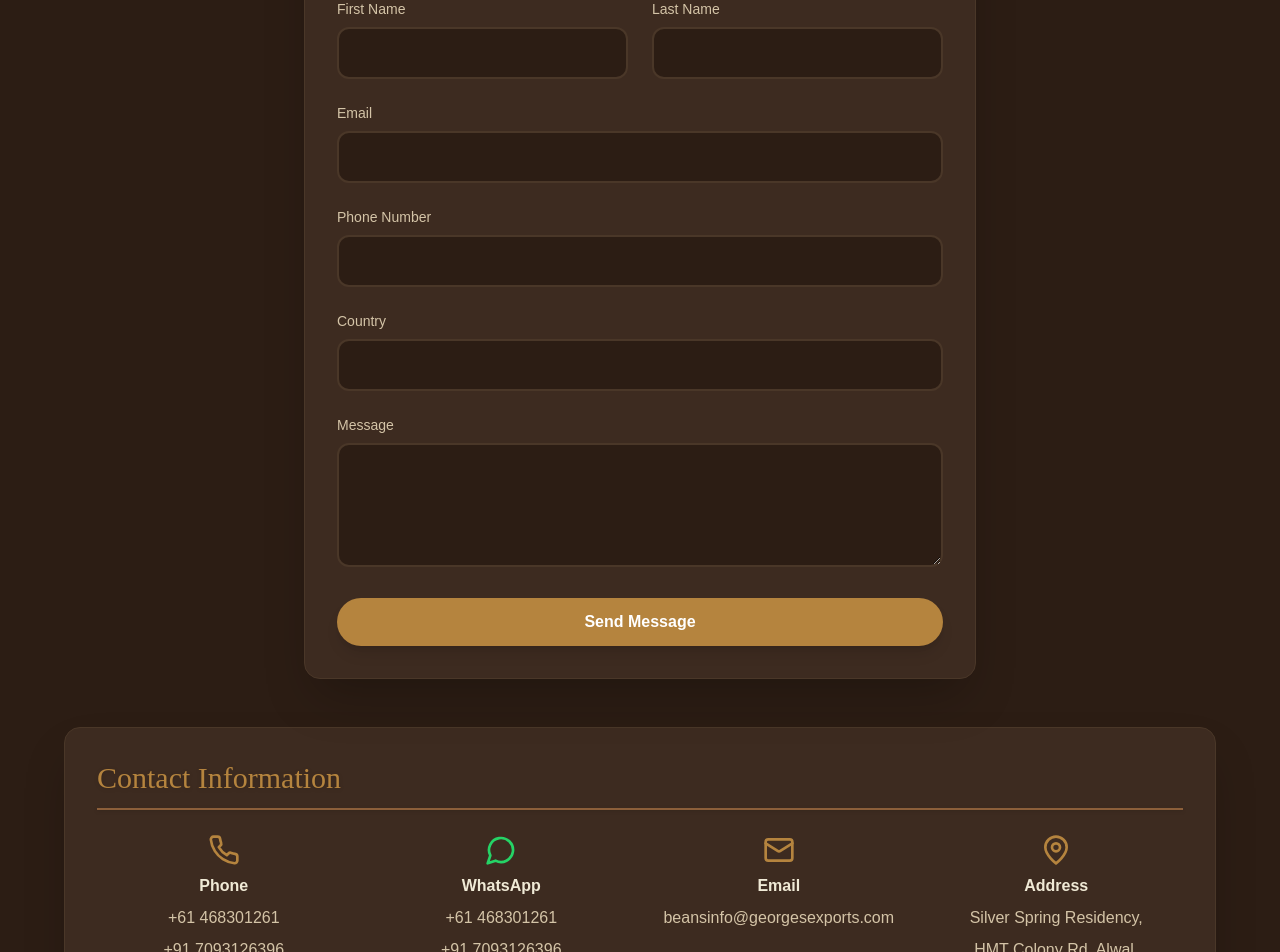
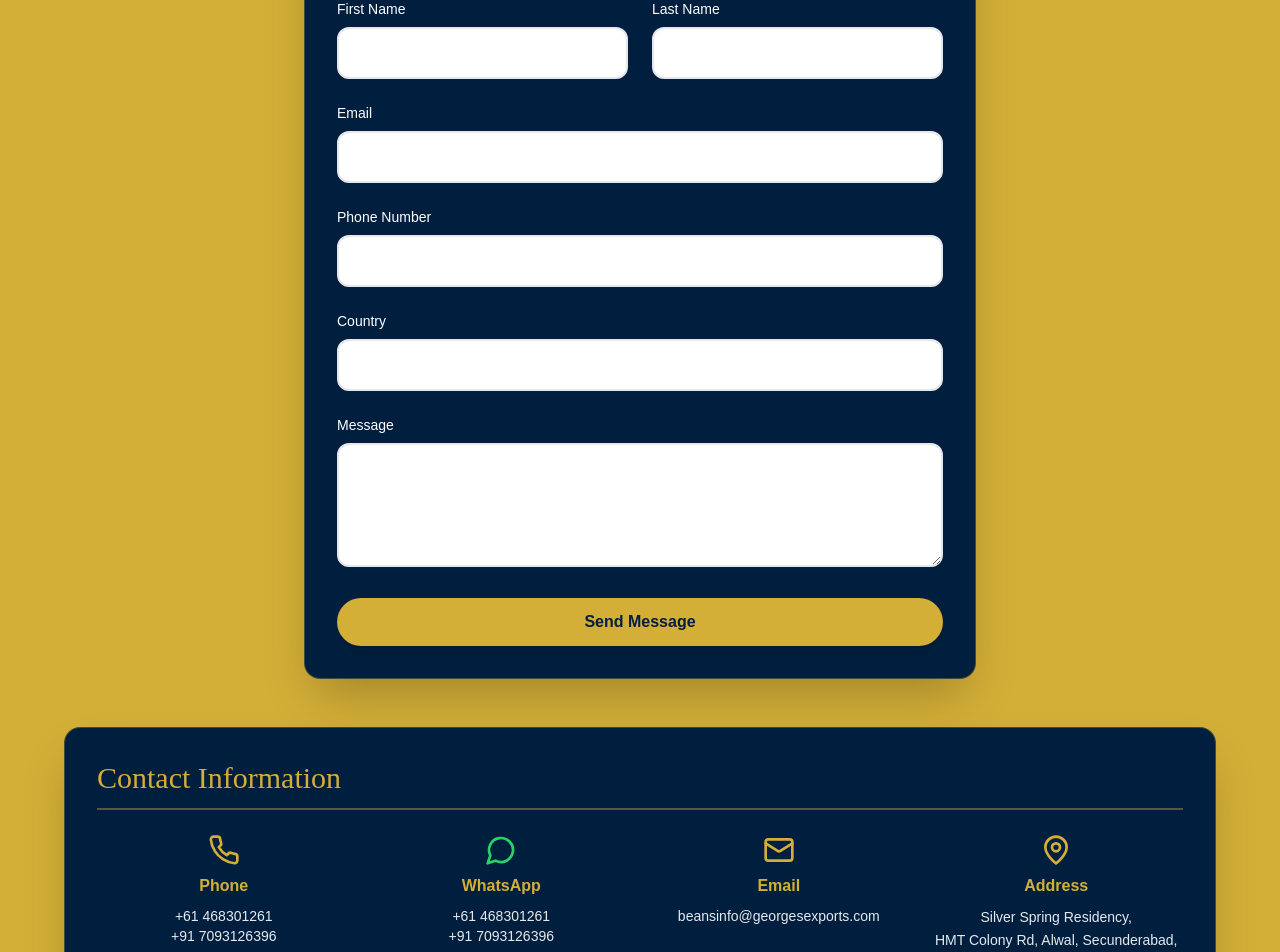
Before and after one commit to Anudepp/Ministry-Of-Coffee-Affairs, a React (Vite) app: page /contact in a window 1280 px wide. Shown: the part 360-1312 px from the top of the page. Built offline with nearby package versions, Linux system fonts and the light colour scheme.

Commit message:
contact page

```diff
--- a/src/components/Contact.jsx
+++ b/src/components/Contact.jsx
@@ -9,7 +9,7 @@ export default function Contact() {
   const isInView = useInView(ref, { once: false, margin: "-100px 0px" });
 
   return (
-    <div className="bg-[#2C1D14] text-[#F0EAD6]">
+    <div className="bg-[#D4AF37] text-[#1c1601]">
       <section id="contact" ref={ref} className="pt-32 pb-20 px-4 scroll-mt-32">
         <div className="max-w-6xl mx-auto">
           <motion.h2
--- a/src/components/ContactForm.jsx
+++ b/src/components/ContactForm.jsx
@@ -1,5 +1,3 @@
-// src/components/ContactForm.jsx
-
 import { useState, useRef } from 'react';
 import emailjs from '@emailjs/browser';
 import { motion } from 'framer-motion';
@@ -83,19 +81,20 @@ export default function ContactForm({ isInView }) {
     }
   };
 
+  // UPDATED: Styling for Inputs (White background, Gold focus)
   const inputClass = (field) =>
-    `w-full px-4 py-3 border-2 rounded-xl bg-[#2C1D14] text-[#F0EAD6] transition duration-300 focus:outline-none focus:ring-2 focus:ring-[#B5843E] hover:border-[#B5843E] ${
-      errors[field] ? 'border-red-500' : 'border-[#4a3728]'
+    `w-full px-4 py-3 border-2 rounded-xl bg-white text-[#001F3F] transition duration-300 focus:outline-none focus:ring-2 focus:ring-[#D4AF37] hover:border-[#D4AF37] ${
+      errors[field] ? 'border-red-500' : 'border-gray-200'
     }`;
 
   const getStatusMessage = () => {
     switch (submissionStatus) {
       case "sending":
-        return <p className="text-center text-[#B5843E] font-medium">Sending message...</p>;
+        return <p className="text-center text-[#D4AF37] font-medium">Sending message...</p>;
       case "success":
-        return <p className="text-center text-green-500 font-medium">Message sent successfully! We'll be in touch soon.</p>;
+        return <p className="text-center text-green-500 font-medium">Message sent successfully!</p>;
       case "error":
-        return <p className="text-center text-red-500 font-medium">Something went wrong. Please try again later.</p>;
+        return <p className="text-center text-red-500 font-medium">Something went wrong. Please try again.</p>;
       default:
         return null;
     }
@@ -103,50 +102,60 @@ export default function ContactForm({ isInView }) {
 
   return (
     <motion.div
-      className="bg-[#3D2B20] rounded-2xl shadow-2xl overflow-hidden border border-[#4a3728] max-w-2xl w-full"
+      // UPDATED: Navy Blue background
+      className="bg-[#001F3F] rounded-2xl shadow-2xl overflow-hidden border border-[#D4AF37]/30 max-w-2xl w-full"
       initial={{ opacity: 0, x: -100 }}
       animate={isInView ? { opacity: 1, x: 0 } : {}}
       transition={{ duration: 0.7, type: "spring", stiffness: 100 }}
     >
       <div className="p-8">
-        <h3 className="text-3xl font-playfair-display text-[#B5843E] mb-6 border-b-2 border-[#8C5F3A] pb-3 drop-shadow">
+        {/* UPDATED: Gold Heading and Border */}
+        <h3 className="text-3xl font-playfair-display text-[#D4AF37] mb-6 border-b-2 border-[#D4AF37]/50 pb-3 drop-shadow">
           Send a Message
         </h3>
         <form className="space-y-6 font-poppins" onSubmit={handleSubmit} noValidate ref={form}>
           <div className="grid grid-cols-1 md:grid-cols-2 gap-6">
             <div>
-              <label htmlFor="firstName" className="block text-sm font-medium text-[#D4C4A7] mb-2">First Name</label>
+              <label htmlFor="firstName" className="block text-sm font-medium text-white mb-2">First Name</label>
               <input type="text" id="firstName" name="from_first_name" value={formData.firstName} onChange={handleChange} onBlur={() => validateForm({ ...formData, firstName: formData.firstName })} className={inputClass('firstName')} />
-              {errors.firstName && <p className="text-red-500 text-sm mt-1">{errors.firstName}</p>}
+              {errors.firstName && <p className="text-red-400 text-sm mt-1">{errors.firstName}</p>}
             </div>
             <div>
-              <label htmlFor="lastName" className="block text-sm font-medium text-[#D4C4A7] mb-2">Last Name</label>
+              <label htmlFor="lastName" className="block text-sm font-medium text-white mb-2">Last Name</label>
               <input type="text" id="lastName" name="from_last_name" value={formData.lastName} onChange={handleChange} onBlur={() => validateForm({ ...formData, lastName: formData.lastName })} className={inputClass('lastName')} />
-              {errors.lastName && <p className="text-red-500 text-sm mt-1">{errors.lastName}</p>}
+              {errors.lastName && <p className="text-red-400 text-sm mt-1">{errors.lastName}</p>}
             </div>
           </div>
           <div>
-            <label htmlFor="email" className="block text-sm font-medium text-[#D4C4A7] mb-2">Email</label>
+            <label htmlFor="email" className="block text-sm font-medium text-white mb-2">Email</label>
             <input type="email" id="email" name="from_email" value={formData.email} onChange={handleChange} onBlur={() => validateForm({ ...formData, email: formData.email })} className={inputClass('email')} />
-            {errors.email && <p className="text-red-500 text-sm mt-1">{errors.email}</p>}
+            {errors.email && <p className="text-red-400 text-sm mt-1">{errors.email}</p>}
           </div>
           <div>
-            <label htmlFor="phone" className="block text-sm font-medium text-[#D4C4A7] mb-2">Phone Number</label>
+            <label htmlFor="phone" className="block text-sm font-medium text-white mb-2">Phone Number</label>
             <input type="tel" id="phone" name="from_phone" value={formData.phone} onChange={handleChange} onBlur={() => validateForm({ ...formData, phone: formData.phone })} className={inputClass('phone')} />
-            {errors.phone && <p className="text-red-500 text-sm mt-1">{errors.phone}</p>}
+            {errors.phone && <p className="text-red-400 text-sm mt-1">{errors.phone}</p>}
           </div>
           <div>
-            <label htmlFor="country" className="block text-sm font-medium text-[#D4C4A7] mb-2">Country</label>
+            <label htmlFor="country" className="block text-sm font-medium text-white mb-2">Country</label>
             <input type="text" id="country" name="from_country" value={formData.country} onChange={handleChange} onBlur={() => validateForm({ ...formData, country: formData.country })} className={inputClass('country')} />
-            {errors.country && <p className="text-red-500 text-sm mt-1">{errors.country}</p>}
+            {errors.country && <p className="text-red-400 text-sm mt-1">{errors.country}</p>}
           </div>
           <div>
-            <label htmlFor="message" className="block text-sm font-medium text-[#D4C4A7] mb-2">Message</label>
+            <label htmlFor="message" className="block text-sm font-medium text-white mb-2">Message</label>
             <textarea id="message" rows={4} name="message" value={formData.message} onChange={handleChange} onBlur={() => validateForm({ ...formData, message: formData.message })} className={inputClass('message')}></textarea>
-            {errors.message && <p className="text-red-500 text-sm mt-1">{errors.message}</p>}
+            {errors.message && <p className="text-red-400 text-sm mt-1">{errors.message}</p>}
           </div>
           {getStatusMessage()}
-          <motion.button type="submit" className="w-full bg-[#B5843E] text-white py-3 rounded-full font-poppins font-semibold hover:bg-[#D19B53] transition-colors duration-300 shadow-lg disabled:opacity-50" whileHover={{ scale: 1.02 }} whileTap={{ scale: 0.98 }} disabled={submissionStatus === 'sending'}>
+
+          {/* UPDATED: Gold Button with Navy text */}
+          <motion.button
+            type="submit"
+            className="w-full bg-[#D4AF37] text-[#001F3F] py-3 rounded-full font-poppins font-bold hover:bg-[#F5D76E] transition-colors duration-300 shadow-lg disabled:opacity-50"
+            whileHover={{ scale: 1.02 }}
+            whileTap={{ scale: 0.98 }}
+            disabled={submissionStatus === 'sending'}
+          >
             Send Message
           </motion.button>
         </form>
--- a/src/components/ContactInfo.jsx
+++ b/src/components/ContactInfo.jsx
@@ -4,54 +4,59 @@ import { motion } from "framer-motion";
 export default function ContactInfo({ isInView }) {
   return (
     <motion.div
-      className="bg-[#3D2B20] rounded-2xl shadow-2xl overflow-hidden border border-[#4a3728] mt-12"
+      // UPDATED: Navy Blue background (#001F3F) and Gold border
+      className="bg-[#001F3F] rounded-2xl shadow-2xl overflow-hidden border border-[#D4AF37]/30 mt-12"
       initial={{ opacity: 0, y: 100 }}
       animate={isInView ? { opacity: 1, y: 0 } : {}}
       transition={{ duration: 0.7, type: "spring", stiffness: 100 }}
     >
       <div className="p-8">
-        <h3 className="text-3xl font-playfair-display text-[#B5843E] mb-6 border-b-2 border-[#8C5F3A] pb-3 drop-shadow">
+        {/* UPDATED: Gold Heading (#D4AF37) */}
+        <h3 className="text-3xl font-playfair-display text-[#D4AF37] mb-6 border-b-2 border-[#D4AF37]/40 pb-3 drop-shadow">
           Contact Information
         </h3>
-        {/*
-          The grid-cols-2 class ensures that the grid has two columns on
-          all screen sizes by default. On medium screens, the grid will change
-          to 4 columns with md:grid-cols-4, as before.
-        */}
-        <div className="grid grid-cols-2 md:grid-cols-4 gap-6 font-poppins text-[#D4C4A7]">
+
+        {/* UPDATED: Text color to White for readability */}
+        <div className="grid grid-cols-2 md:grid-cols-4 gap-6 font-poppins text-white/90">
+          {/* Phone Section */}
           <div className="flex flex-col items-center text-center space-y-2">
-            <Phone className="w-8 h-8 text-[#B5843E] flex-shrink-0" />
-            <h4 className="font-semibold text-[#F0EAD6]">Phone</h4>
+            <Phone className="w-8 h-8 text-[#D4AF37] flex-shrink-0" />
+            <h4 className="font-semibold text-[#D4AF37]">Phone</h4>
+            <div className="text-sm">
               <p>+61 468301261</p>
               <p>+91 7093126396</p>
             </div>
+          </div>
+
+          {/* WhatsApp Section - Kept green icon for brand recognition, but used gold text */}
           <div className="flex flex-col items-center text-center space-y-2">
             <MessageCircle className="w-8 h-8 text-[#25D366] flex-shrink-0" />
-            <h4 className="font-semibold text-[#F0EAD6]">WhatsApp</h4>
+            <h4 className="font-semibold text-[#D4AF37]">WhatsApp</h4>
+            <div className="text-sm">
               <p>+61 468301261</p>
               <p>+91 7093126396</p>
             </div>
-          {/*
-            Use a grid column span of 2 (col-span-2) to make the email and address
-            fields take up the full width of the two columns on mobile, forcing
-            them to stack one after the other. This effect will be undone by the
-            md:col-span-1 class which will reset them back to a single column for
-            the md screens and up.
-          */}
+          </div>
+
+          {/* Email Section */}
           <div className="flex flex-col items-center text-center space-y-2 col-span-2 md:col-span-1">
-            <Mail className="w-8 h-8 text-[#B5843E] flex-shrink-0" />
-            <h4 className="font-semibold text-[#F0EAD6]">Email</h4>
-            <p>beansinfo@georgesexports.com</p>
+            <Mail className="w-8 h-8 text-[#D4AF37] flex-shrink-0" />
+            <h4 className="font-semibold text-[#D4AF37]">Email</h4>
+            <p className="text-sm">beansinfo@georgesexports.com</p>
           </div>
+
+          {/* Address Section */}
           <div className="flex flex-col items-center text-center space-y-2 col-span-2 md:col-span-1">
-            <MapPin className="w-8 h-8 text-[#B5843E] flex-shrink-0" />
-            <h4 className="font-semibold text-[#F0EAD6]">Address</h4>
+            <MapPin className="w-8 h-8 text-[#D4AF37] flex-shrink-0" />
+            <h4 className="font-semibold text-[#D4AF37]">Address</h4>
+            <div className="text-sm leading-relaxed">
               <p>Silver Spring Residency,</p>
               <p>HMT Colony Rd, Alwal, Secunderabad,</p>
               <p>Telangana 500010, India</p>
             </div>
           </div>
         </div>
+      </div>
     </motion.div>
   );
 }
```
Lines whose indentation alone changed are shown as unchanged.
